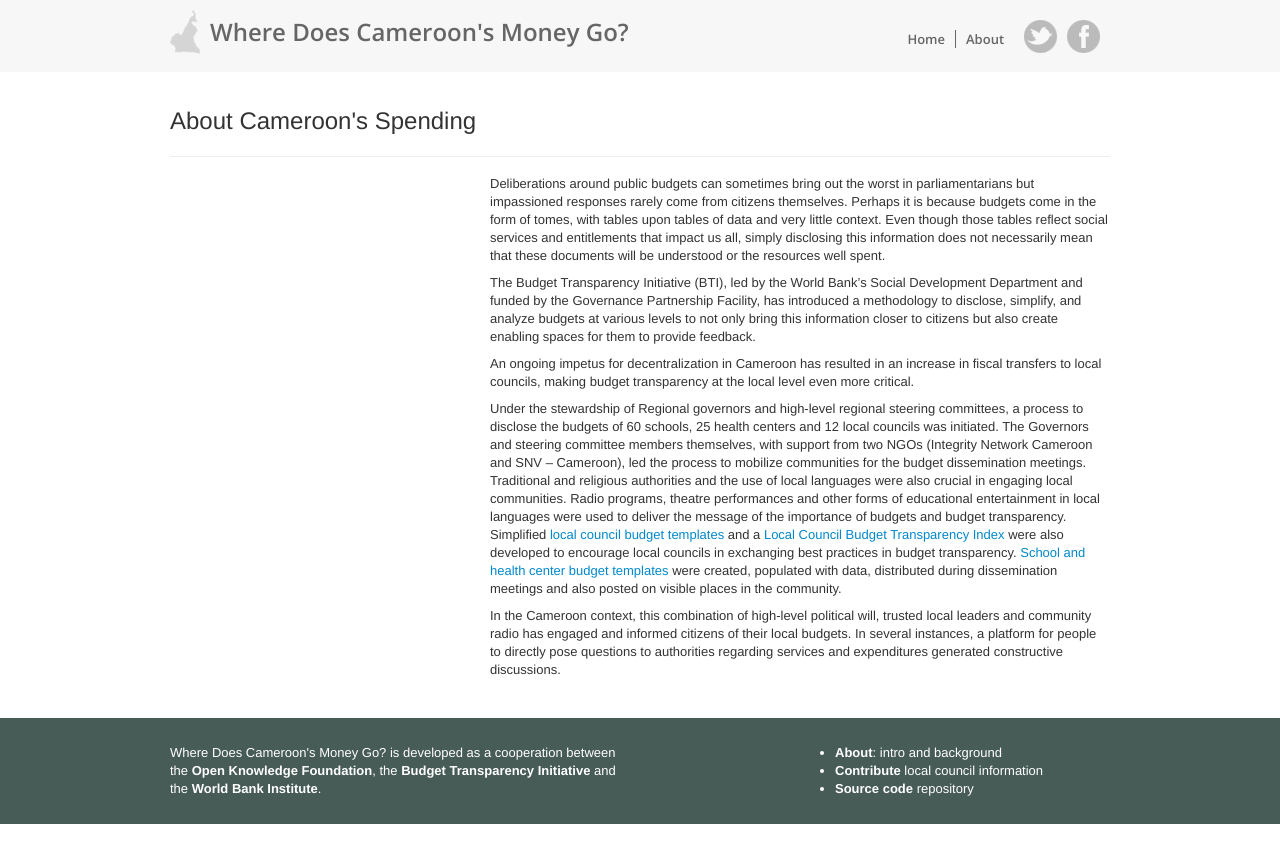
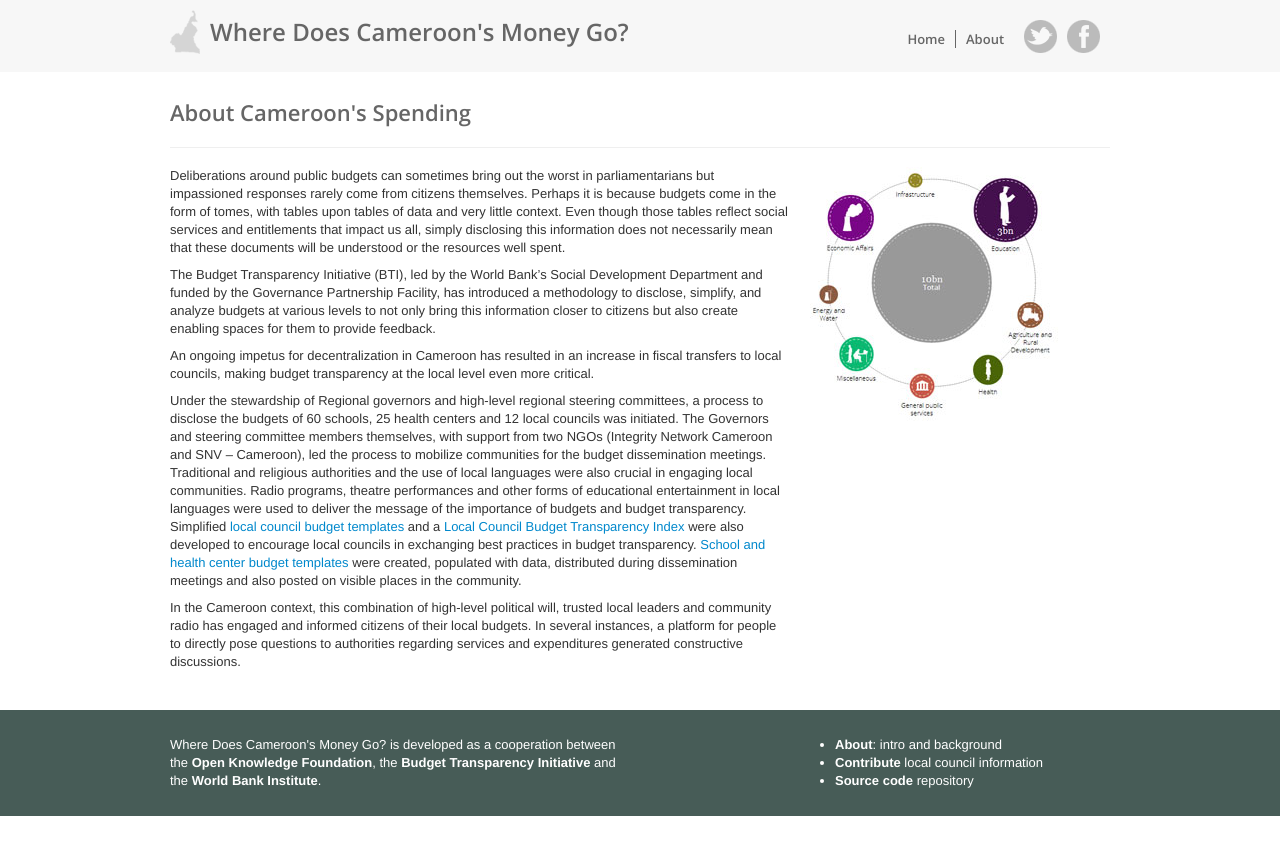
Before and after one commit to openspending/cameroon.openspending.org, a Jekyll site: the page built from about.html, in a window 1280 px wide. Shown: the top 863 px of the page. Built offline with Jekyll 4.4.1, drawn with Linux system fonts in a browser that asks for light colours; nearby versions of some CDN libraries.

Commit message:
About page image from Gavin

```diff
--- a/about.html
+++ b/about.html
@@ -4,11 +4,12 @@
 section: home
 ---
 
-<h2 class="page-header">About Cameroon's Spending</h2>
+<!--<h2 class="page-header">About Cameroon's Spending</h2>-->
+<h2 class="page-title">About Cameroon's Spending</h2>
 
 <div class="row">
 
-<div class="span8 offset4">
+<div class="span8">
 
 <p>Deliberations around public budgets can sometimes bring out the worst in parliamentarians but impassioned responses rarely come from citizens themselves. Perhaps it is because budgets come in the form of tomes, with tables upon tables of data and very little context. Even though those tables reflect social services and entitlements that impact us all, simply disclosing this information does not necessarily mean that these documents will be understood or the resources well spent.</p>
 
@@ -20,5 +21,7 @@
 
 <p>In the Cameroon context, this combination of high-level political will, trusted local leaders and community radio has engaged and informed citizens of their local budgets.  In several instances, a platform for people to directly pose questions to authorities regarding services and expenditures generated constructive discussions.</p>
 </div>
-
+    <div class="span4">
+        <a href="/nwregion.html" title="Regional Budget"><img src="/img/regional_budget.jpg" alt="Regional Budget" /></a>
+    </div>
 </div>
```
Also changed, not shown: img/regional_budget.jpg (added).
